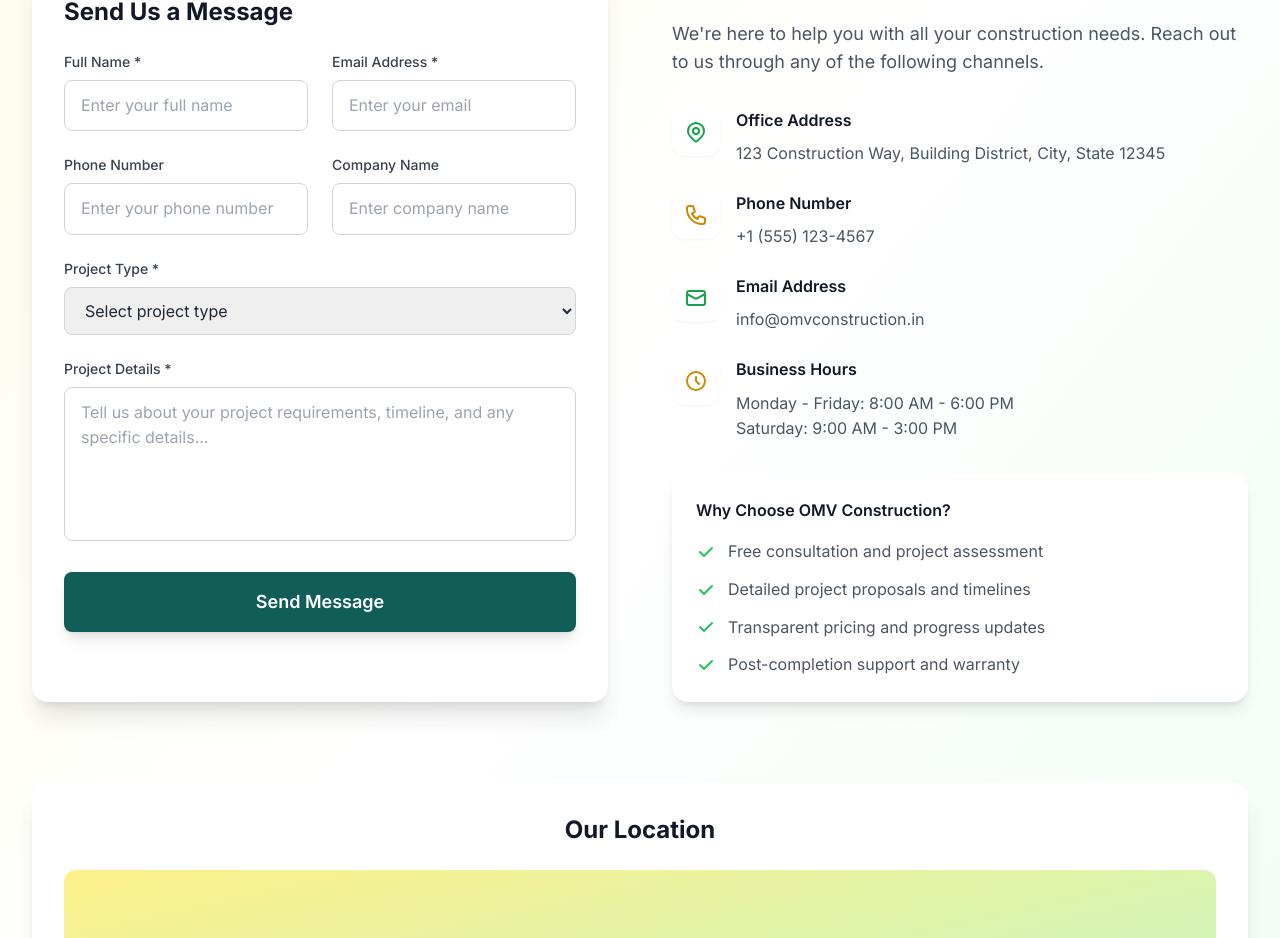
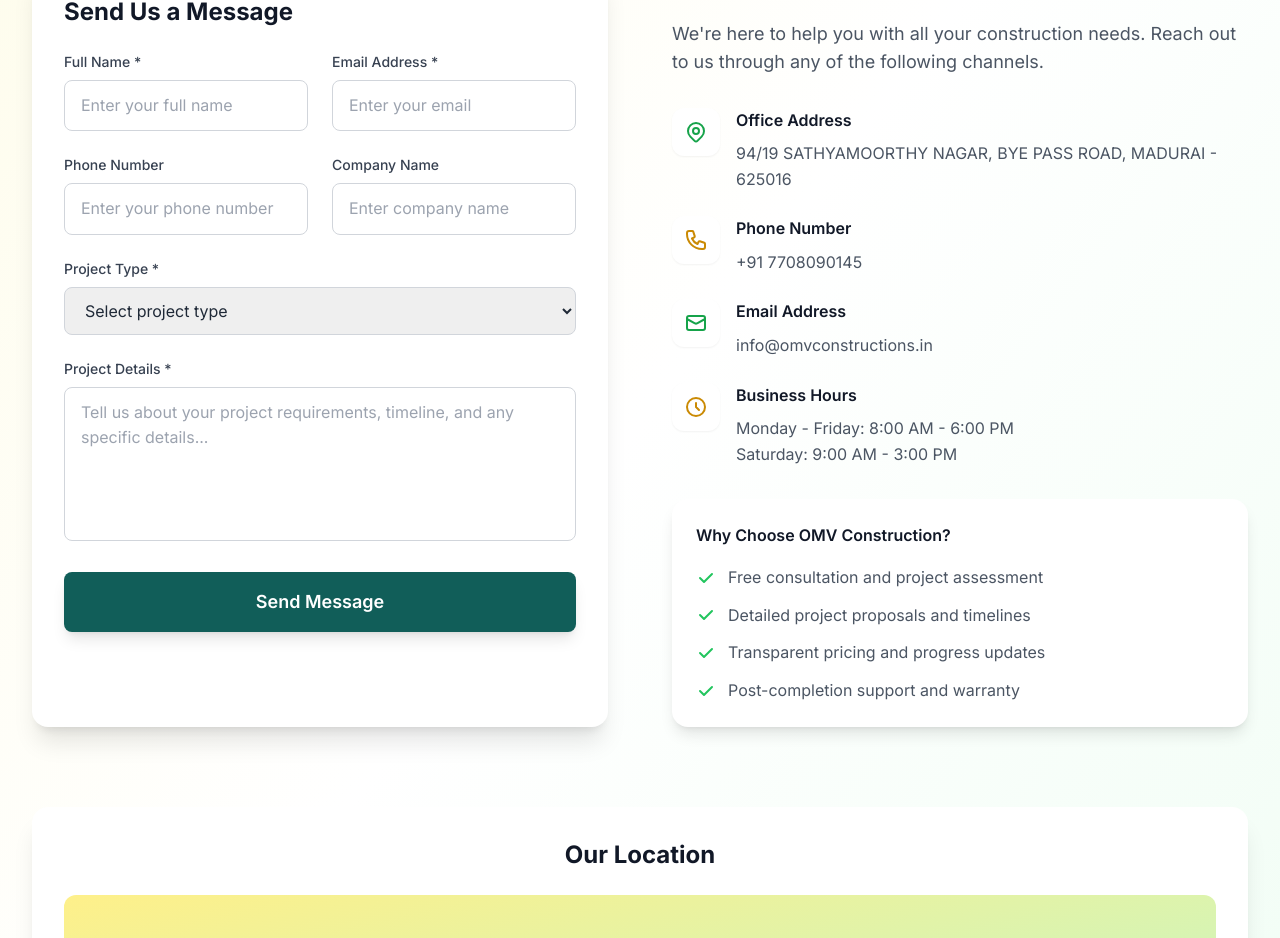
Before and after one commit to prabupep/omvconstruction, a Next.js app: page / in a window 1280 px wide. Shown: the part 7923-8861 px from the top of the page. Built offline with nearby package versions, Linux system fonts and the light colour scheme.

Commit message:
Update contact info to Madurai address and Indian phone

```diff
--- a/src/components/sections/Contact.tsx
+++ b/src/components/sections/Contact.tsx
@@ -46,7 +46,7 @@
   const contactInfo = [
     {
       title: 'Office Address',
-      content: '123 Construction Way, Building District, City, State 12345',
+      content: '94/19 SATHYAMOORTHY NAGAR, BYE PASS ROAD, MADURAI - 625016',
       icon: (
         <svg className="w-6 h-6 text-green-600" fill="none" stroke="currentColor" viewBox="0 0 24 24">
           <path strokeLinecap="round" strokeLinejoin="round" strokeWidth={2} d="M17.657 16.657L13.414 20.9a1.998 1.998 0 01-2.827 0l-4.244-4.243a8 8 0 1111.314 0z" />
@@ -56,7 +56,7 @@
     },
     {
       title: 'Phone Number',
-      content: '+1 (555) 123-4567',
+      content: '+91 7708090145',
       icon: (
         <svg className="w-6 h-6 text-yellow-600" fill="none" stroke="currentColor" viewBox="0 0 24 24">
           <path strokeLinecap="round" strokeLinejoin="round" strokeWidth={2} d="M3 5a2 2 0 012-2h3.28a1 1 0 01.948.684l1.498 4.493a1 1 0 01-.502 1.21l-2.257 1.13a11.042 11.042 0 005.516 5.516l1.13-2.257a1 1 0 011.21-.502l4.493 1.498a1 1 0 01.684.949V19a2 2 0 01-2 2h-1C9.716 21 3 14.284 3 6V5z" />
@@ -65,7 +65,7 @@
     },
     {
       title: 'Email Address',
-      content: 'info@omvconstruction.in',
+      content: 'info@omvconstructions.in',
       icon: (
         <svg className="w-6 h-6 text-green-600" fill="none" stroke="currentColor" viewBox="0 0 24 24">
           <path strokeLinecap="round" strokeLinejoin="round" strokeWidth={2} d="M3 8l7.89 4.26a2 2 0 002.22 0L21 8M5 19h14a2 2 0 002-2V7a2 2 0 00-2-2H5a2 2 0 00-2 2v10a2 2 0 002 2z" />
```
